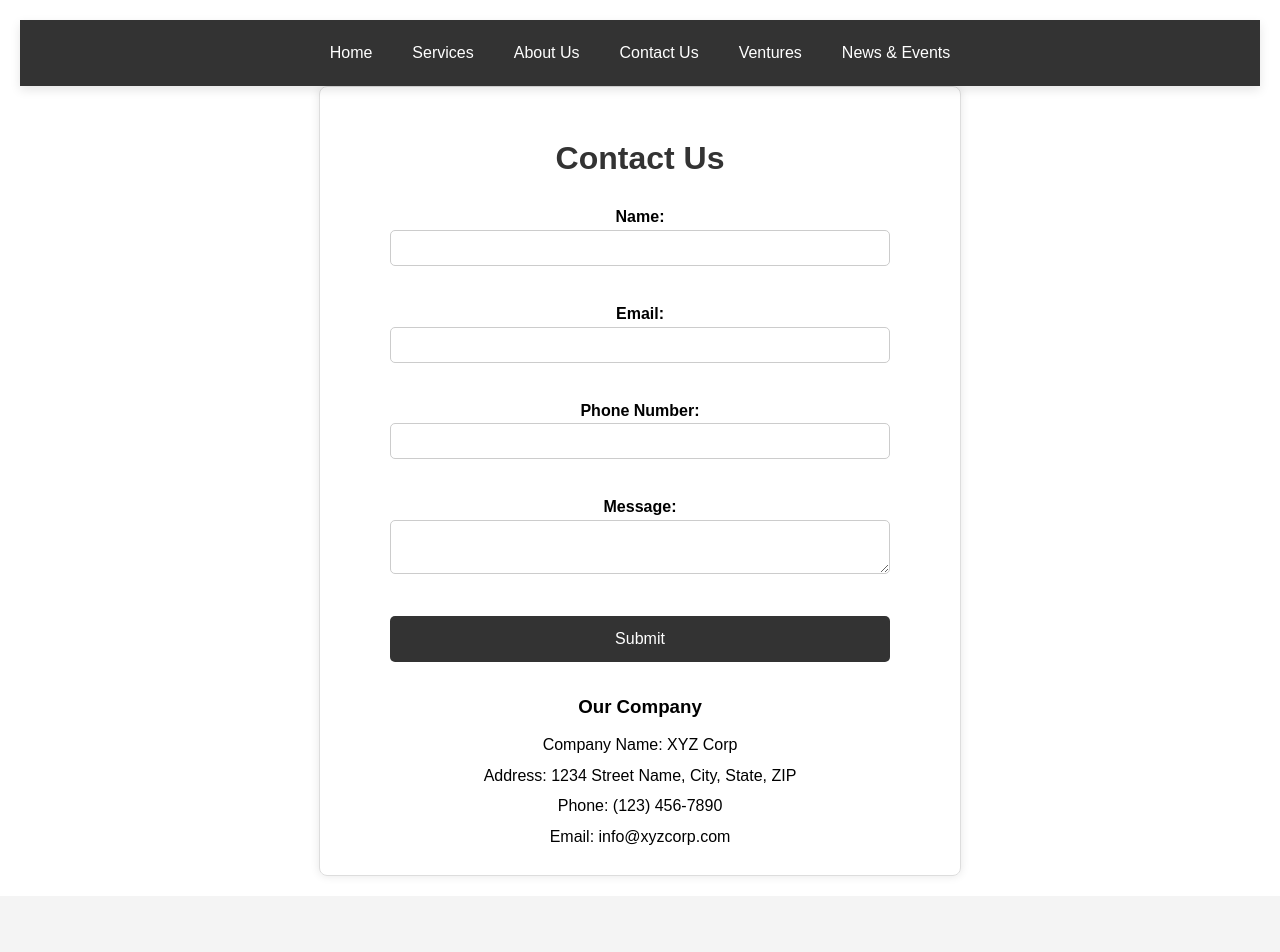
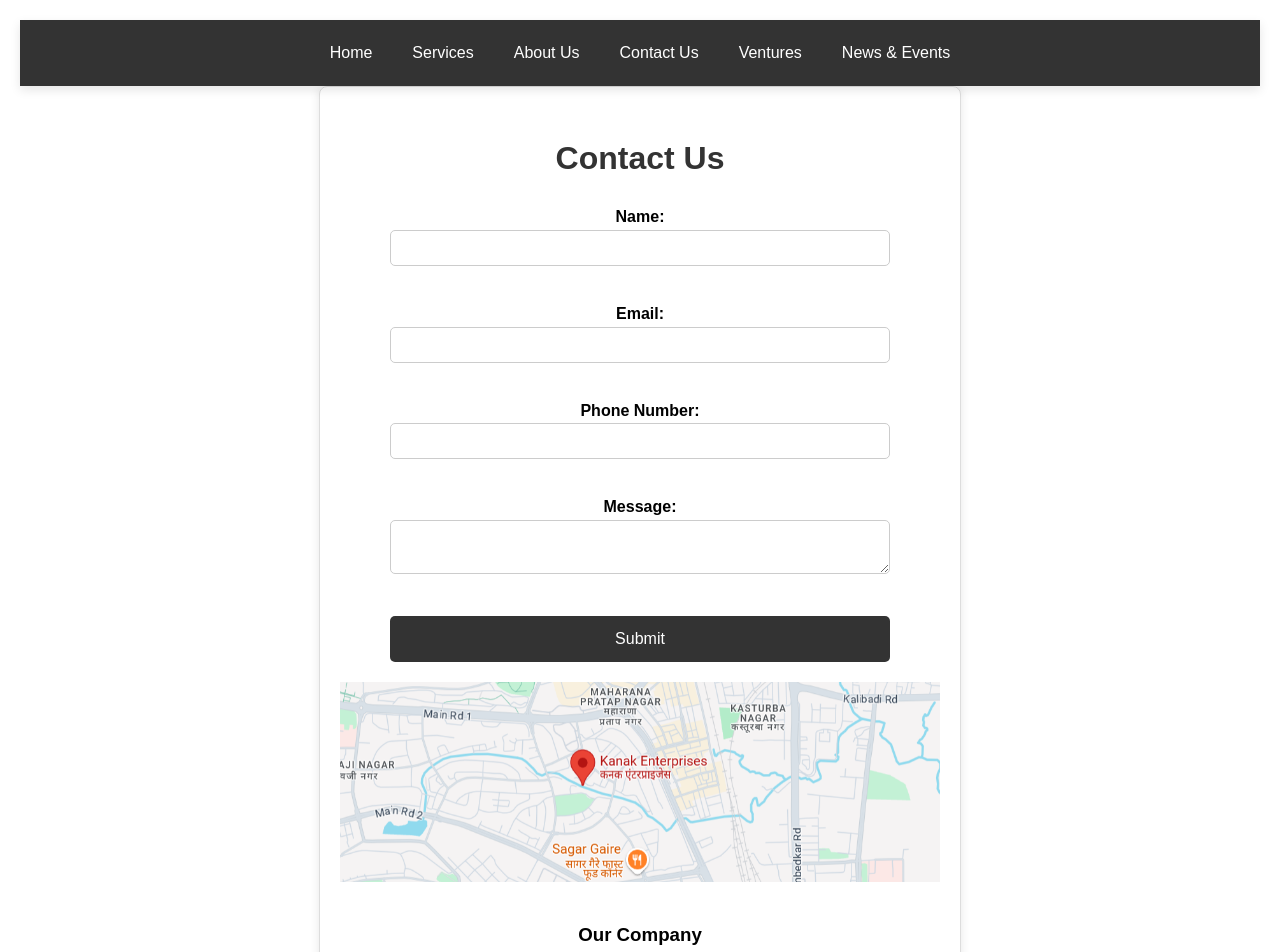
Before and after one commit to Ayushma0208/Landingpage, a React (Create React App) app: page /contact in a window 1280 px wide. Shown: the top 952 px of the page. Before the commit the page ends 896 px from the top, so only its background shows below. Built offline with nearby package versions, Linux system fonts and the light colour scheme.

Commit message:
added location

```diff
--- a/src/App.css
+++ b/src/App.css
@@ -6,6 +6,12 @@ body {
   box-sizing: border-box;
   background-color: #f4f4f4;
   line-height: 1.6;
+}
+
+.location_map img {
+  padding-top: 20px;
+  width: 600px;
+  height: 200px;
 }
 
 .App {
--- a/src/ContactPage.js
+++ b/src/ContactPage.js
@@ -73,6 +73,11 @@ const ContactUs = () => {
         </div>
         <button type="submit">Submit</button>
       </form>
+      <div className='location_map'>
+        <a href='https://www.google.com/maps/place/Kanak+Enterprises/@23.2280418,77.4279545,14.74z/data=!4m6!3m5!1s0x397c43a0487a3ef1:0x65b1d690535d737!8m2!3d23.2276259!4d77.4306185!16s%2Fg%2F11rsrk4d9m?entry=ttu&g_ep=EgoyMDI0MTIxMS4wIKXMDSoASAFQAw%3D%3D'>
+          <img src='mappp.png' alt='location_map' />
+        </a>
+      </div>
       <div className="company-info">
         <h3>Our Company</h3>
         <p>Company Name: XYZ Corp</p>
```
Also changed, not shown: public/mappp.png (added).
